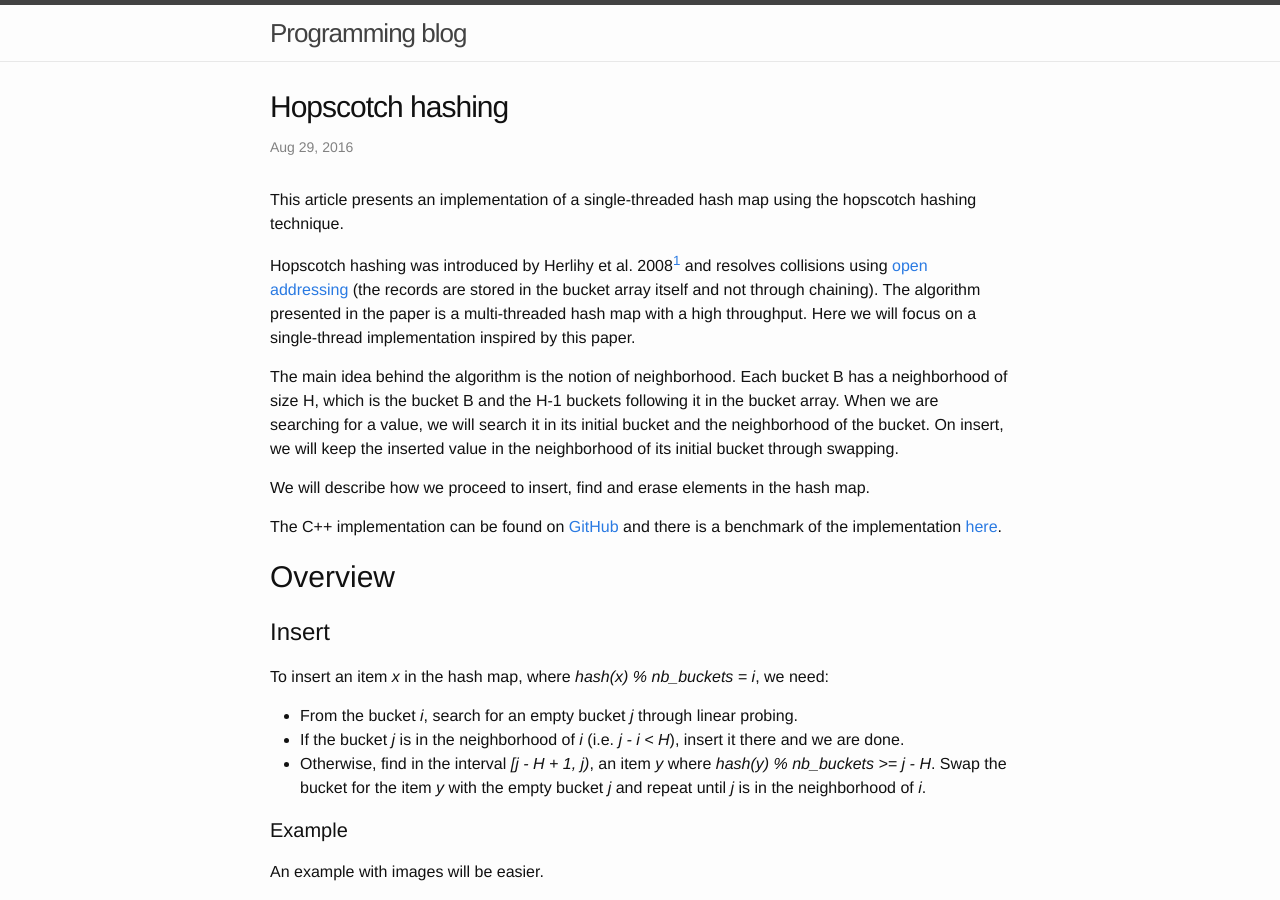
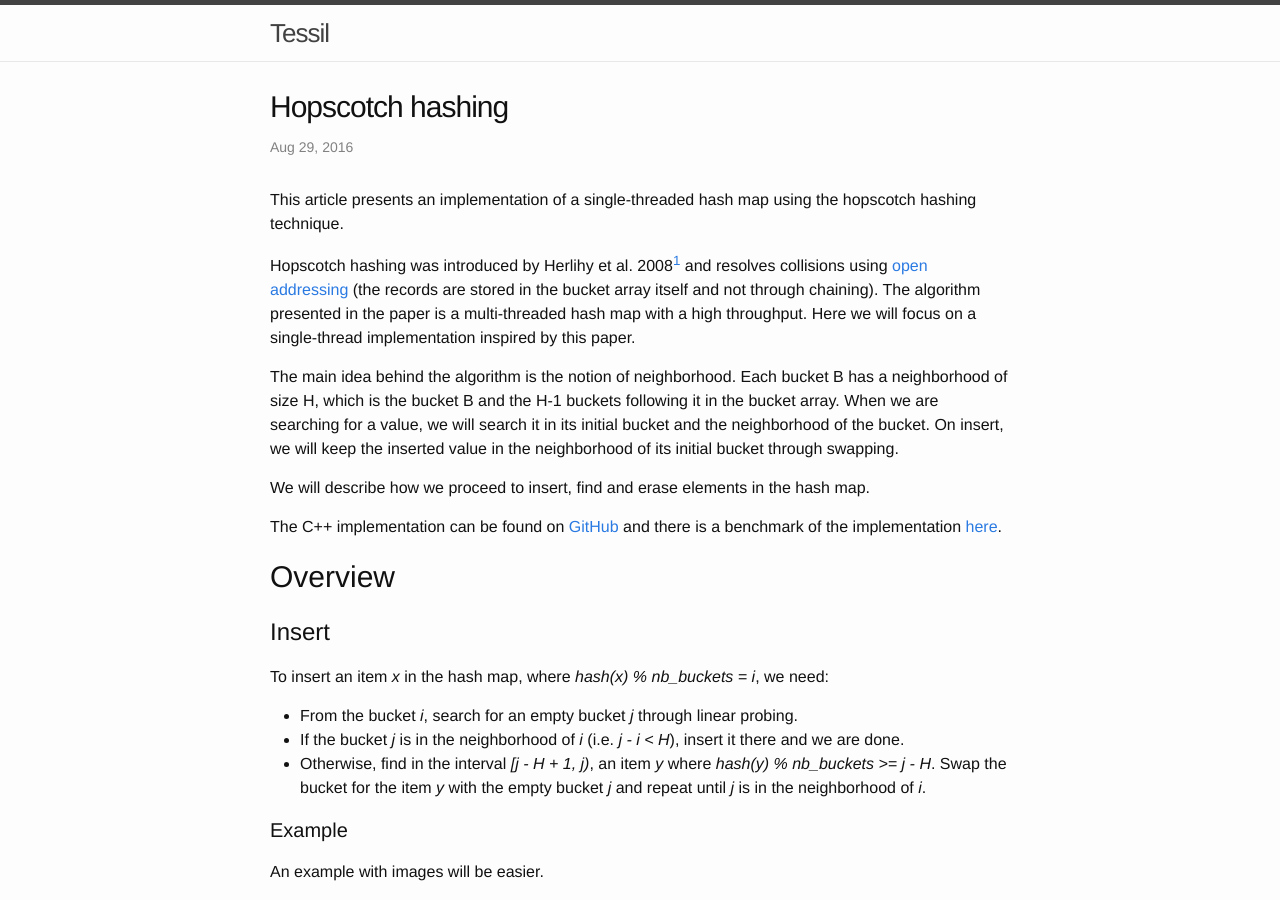
Before and after one commit to Tessil/tessil.github.io, a Jekyll site: the page built from _posts/2016-08-29-hopscotch-hashing.md, in a window 1280 px wide and 900 px high. Built offline with Jekyll 4.4.1, drawn with Linux system fonts in a browser that asks for light colours; comment, search, counter and statistics services are not loaded.

Commit message:
Change title.

```diff
--- a/_config.yml
+++ b/_config.yml
@@ -6,7 +6,7 @@
 # 'jekyll serve'. If you change this file, please restart the server process.
 
 # Site settings
-title: Programming blog
+title: Tessil
 email: tessil@gmx.com
 description: > # this means to ignore newlines until "baseurl:"
 
```
